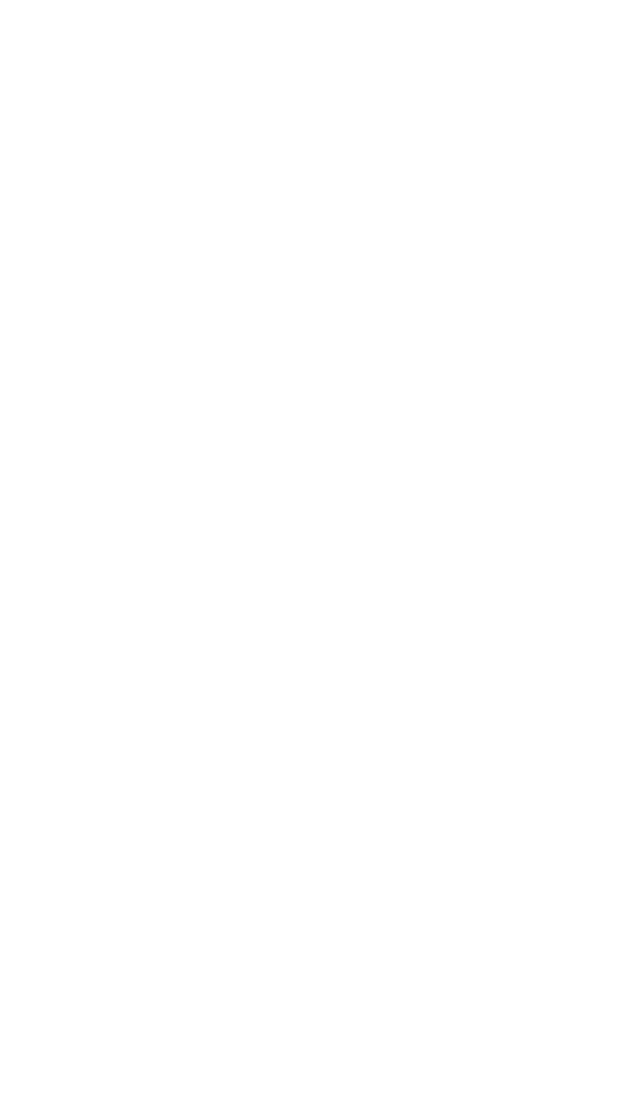
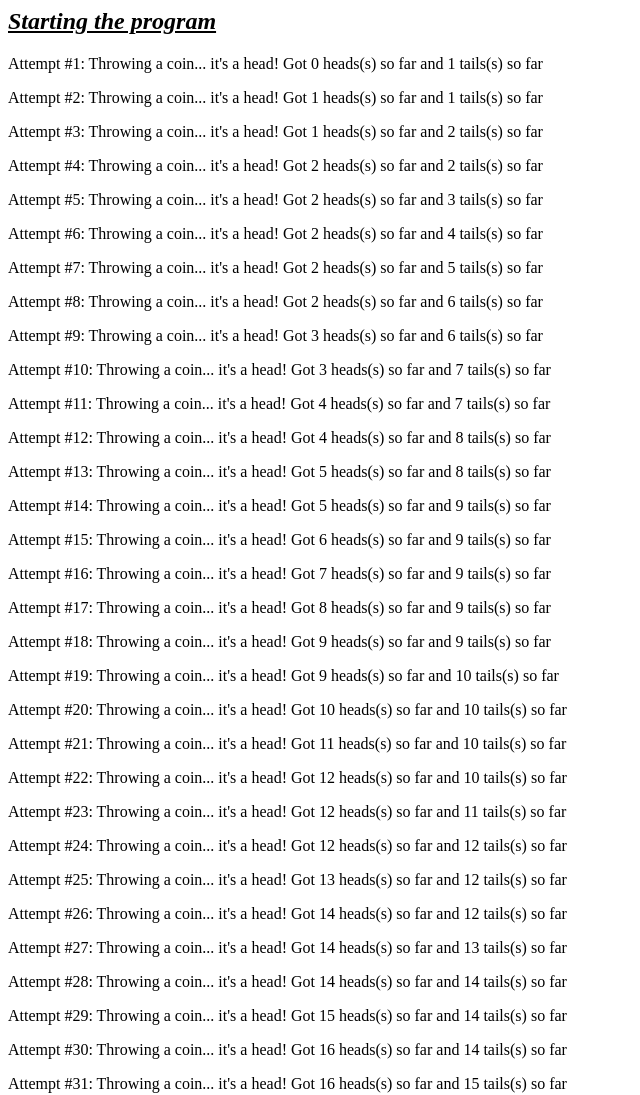
Before and after one commit to jhedfors/2.PHP, a PHP site: page / in a window 1280 px wide. Before the commit the part shown is empty. Shown: the top 1095 px of the page, without its empty margins (0-640 px from the left). Before the commit the page ends 800 px from the top, so only its background shows below. Run offline with PHP 8.4, Linux system fonts and the light colour scheme.

Commit message:
completed 013

```diff
--- a/013CoinThrow/index.php
+++ b/013CoinThrow/index.php
@@ -1,3 +1,31 @@
 <?php
 
+coinToss();
+
+  function coinToss(){
+    $count = 0;
+    $heads = 0;
+    $tails = 0;
+
+    echo "<h2 style = \"text-decoration: underline;font-style:italic\">Starting the program</h2>";
+
+    for ($i=1; $i <=5000  ; $i++) {
+      $coin = rand(0,1);
+      if($coin==0){
+        $heads++;
+        $count++;
+        echo "<p>Attempt #$count: Throwing a coin... it's a head! Got $heads heads(s) so far and $tails tails(s) so far</p>";
+        }
+        else{
+        $tails++;
+        $count++;
+        echo "<p>Attempt #$count: Throwing a coin... it's a head! Got $heads heads(s) so far and $tails tails(s) so far</p>";
+      }
+    }
+    echo "<h2 style = \"text-decoration: underline;font-style:italic\">Ending the program - thank you!</h2>";
+
+}
+
+
+
 ?>
```
